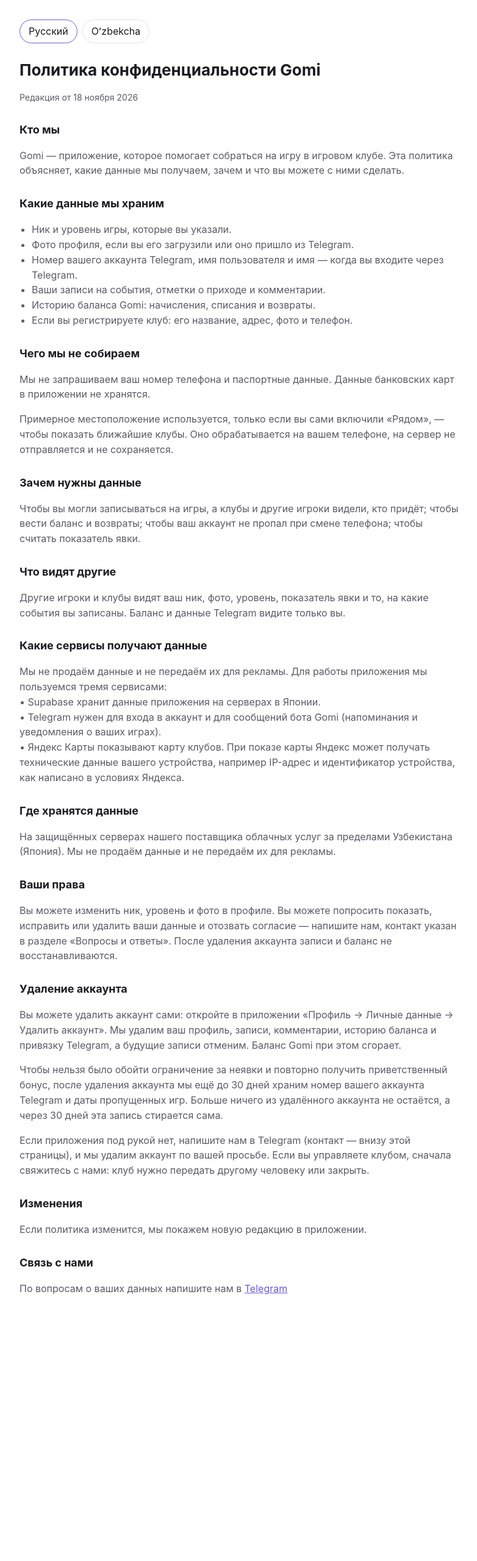
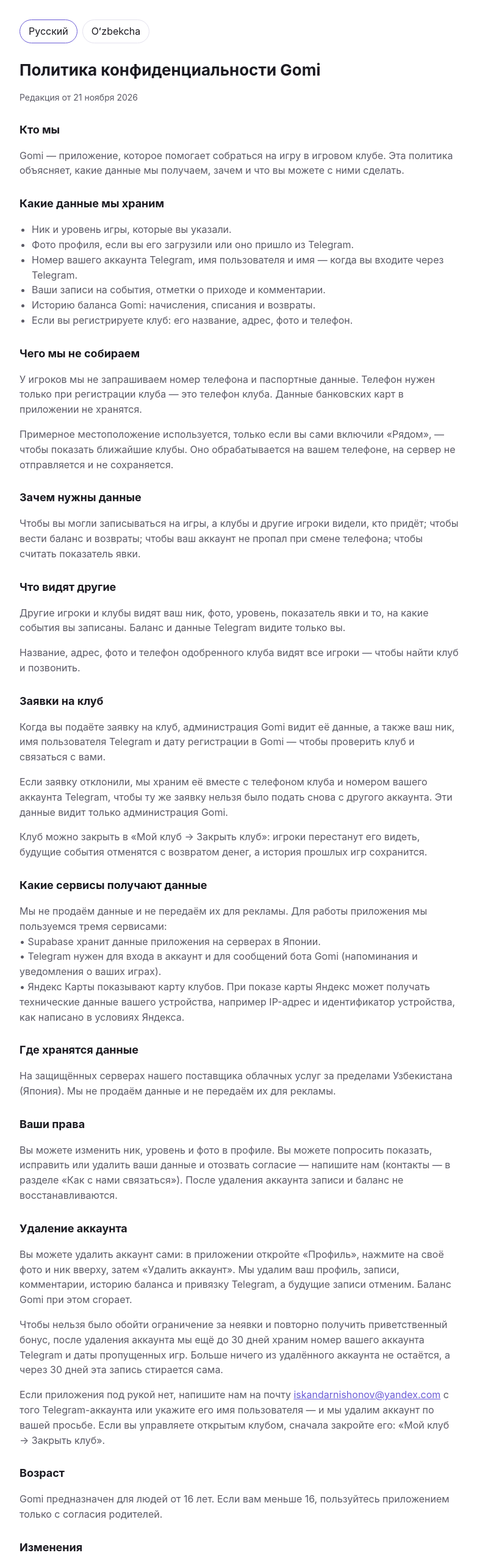
Before and after one commit to NishonovIskandar/gomi-site, a plain HTML site: page privacy/index.html in a window 1280 px wide. Shown: the top 2560 px of the page at 61% size, without its empty margins (248-1030 px from the left). Before the commit the page ends 2205 px from the top, so only its background shows below. Drawn offline with Linux system fonts and the light colour scheme.

Commit message:
Privacy policy: edition of 21 November 2026 (support email, club applications, age)

```diff
--- a/privacy/index.html
+++ b/privacy/index.html
@@ -37,7 +37,7 @@
 <body>
 <section id="uz" lang="uz">
 <h1>Gomi maxfiylik siyosati</h1>
-<p class="meta">2026-yil 18-noyabr tahriri</p>
+<p class="meta">2026-yil 21-noyabr tahriri</p>
 <h2>Biz kimmiz</h2>
 <p>Gomi — oʻyin klubida oʻyinga yigʻilishga yordam beradigan ilova. Ushbu siyosat qanday maʼlumotlarni olishimizni, nima uchun va ular bilan nima qila olishingizni tushuntiradi.</p>
 <h2>Qanday maʼlumotlarni saqlaymiz</h2>
@@ -50,31 +50,38 @@
 <li>Klub roʻyxatdan oʻtkazsangiz: uning nomi, manzili, rasmi va telefoni.</li>
 </ul>
 <h2>Nimalarni yigʻmaymiz</h2>
-<p>Biz telefon raqamingizni va pasport maʼlumotlaringizni soʻramaymiz. Bank kartasi maʼlumotlari ilovada saqlanmaydi.</p>
+<p>Oʻyinchilardan telefon raqami va pasport maʼlumotlarini soʻramaymiz. Telefon faqat klubni roʻyxatdan oʻtkazishda kerak — bu klub telefoni. Bank kartasi maʼlumotlari ilovada saqlanmaydi.</p>
 <p>Taxminiy joylashuv faqat oʻzingiz «Yaqinda» ni yoqqaningizda — eng yaqin klublarni koʻrsatish uchun ishlatiladi. U telefoningizda qayta ishlanadi, serverga yuborilmaydi va saqlanmaydi.</p>
 <h2>Maʼlumotlar nima uchun kerak</h2>
 <p>Oʻyinlarga yozilishingiz, klublar va boshqa oʻyinchilar kim kelishini koʻrishi uchun; balans va qaytarishlarni yuritish uchun; telefon almashtirganda akkauntingiz yoʻqolmasligi uchun; kelish koʻrsatkichini hisoblash uchun.</p>
 <h2>Boshqalar nimani koʻradi</h2>
 <p>Boshqa oʻyinchilar va klublar nikingiz, rasmingiz, darajangiz, kelish koʻrsatkichingiz va qaysi tadbirlarga yozilganingizni koʻradi. Balans va Telegram maʼlumotlarini faqat siz koʻrasiz.</p>
+<p>Tasdiqlangan klubning nomi, manzili, rasmi va telefonini barcha oʻyinchilar koʻradi — klubni topish va qoʻngʻiroq qilish uchun.</p>
+<h2>Klub arizalari</h2>
+<p>Klub arizasini topshirganingizda Gomi maʼmuriyati uning maʼlumotlarini, shuningdek nikingiz, Telegram foydalanuvchi nomingiz va Gomi da roʻyxatdan oʻtgan sanangizni koʻradi — klubni tekshirish va siz bilan bogʻlanish uchun.</p>
+<p>Ariza rad etilsa, uni klub telefoni va Telegram akkauntingiz raqami bilan birga saqlaymiz — xuddi shu arizani boshqa akkauntdan qayta topshirib boʻlmasligi uchun. Bu maʼlumotlarni faqat Gomi maʼmuriyati koʻradi.</p>
+<p>Klubni «Klubim → Klubni yopish» orqali yopish mumkin: oʻyinchilar uni koʻrmay qoladi, kelgusi tadbirlar pul qaytarilib bekor qilinadi, oʻtgan oʻyinlar tarixi saqlanadi.</p>
 <h2>Qaysi xizmatlar maʼlumot oladi</h2>
 <p>Biz maʼlumotlarni sotmaymiz va reklama uchun bermaymiz. Ilova ishlashi uchun uchta xizmatdan foydalanamiz:<br>• Supabase ilova maʼlumotlarini Yaponiyadagi serverlarda saqlaydi.<br>• Telegram akkauntga kirish va Gomi botining xabarlari (oʻyinlaringiz haqida eslatmalar va bildirishnomalar) uchun kerak.<br>• Yandex Xaritalar klublar xaritasini koʻrsatadi. Xarita koʻrsatilganda Yandex qurilmangizning texnik maʼlumotlarini, masalan IP-manzil va qurilma identifikatorini olishi mumkin, bu Yandex shartlarida yozilgan.</p>
 <h2>Maʼlumotlar qayerda saqlanadi</h2>
 <p>Bulut xizmatlari yetkazib beruvchimizning Oʻzbekistondan tashqaridagi (Yaponiya) himoyalangan serverlarida. Biz maʼlumotlarni sotmaymiz va reklama uchun bermaymiz.</p>
 <h2>Sizning huquqlaringiz</h2>
-<p>Profilda nik, daraja va rasmni oʻzgartirishingiz mumkin. Maʼlumotlaringizni koʻrsatish, tuzatish yoki oʻchirishni soʻrashingiz va roziligingizni qaytarib olishingiz mumkin — bizga yozing, kontakt «Savol-javoblar» boʻlimida. Akkaunt oʻchirilgach, yozilishlar va balans tiklanmaydi.</p>
+<p>Profilda nik, daraja va rasmni oʻzgartirishingiz mumkin. Maʼlumotlaringizni koʻrsatish, tuzatish yoki oʻchirishni soʻrashingiz va roziligingizni qaytarib olishingiz mumkin — bizga yozing (aloqa «Biz bilan aloqa» boʻlimida). Akkaunt oʻchirilgach, yozilishlar va balans tiklanmaydi.</p>
 <h2>Akkauntni oʻchirish</h2>
-<p>Akkauntni oʻzingiz oʻchirishingiz mumkin: ilovada «Profil → Shaxsiy maʼlumotlar → Akkauntni oʻchirish» ni oching. Profilingiz, yozilishlaringiz, izohlaringiz, balans tarixi va Telegram bogʻlanishi oʻchiriladi, kelgusi yozilishlar bekor qilinadi. Gomi balansi yoʻqoladi.</p>
+<p>Akkauntni oʻzingiz oʻchirishingiz mumkin: ilovada «Profil» ni oching, yuqoridagi rasmingiz va nikingizni bosing, soʻng «Akkauntni oʻchirish». Profilingiz, yozilishlaringiz, izohlaringiz, balans tarixi va Telegram bogʻlanishi oʻchiriladi, kelgusi yozilishlar bekor qilinadi. Gomi balansi yoʻqoladi.</p>
 <p>Kelmaganlik uchun cheklovni aylanib oʻtishning va xush kelibsiz bonusini qayta olishning oldini olish uchun akkaunt oʻchirilgach Telegram akkauntingiz raqami va oʻtkazib yuborilgan oʻyinlar sanalarini yana 30 kungacha saqlaymiz. Oʻchirilgan akkauntdan boshqa hech narsa qolmaydi, 30 kundan keyin bu yozuv oʻzi oʻchadi.</p>
-<p>Ilova qoʻlingizda boʻlmasa, bizga Telegramda yozing (aloqa — bu sahifaning pastida), akkauntni soʻrovingiz boʻyicha oʻchiramiz. Klubni boshqarsangiz, avval biz bilan bogʻlaning: klubni boshqa odamga topshirish yoki yopish kerak.</p>
+<p>Ilova qoʻlingizda boʻlmasa, <a href="mailto:iskandarnishonov@yandex.com">iskandarnishonov@yandex.com</a> pochtasiga Telegram foydalanuvchi nomingizni yozing — akkauntni soʻrovingiz boʻyicha oʻchiramiz. Ochiq klubni boshqarsangiz, avval uni yoping: «Klubim → Klubni yopish».</p>
+<h2>Yosh</h2>
+<p>Gomi 16 yoshdan katta odamlar uchun moʻljallangan. 16 yoshga toʻlmagan boʻlsangiz, ilovadan faqat ota-onangiz roziligi bilan foydalaning.</p>
 <h2>Oʻzgarishlar</h2>
 <p>Siyosat oʻzgarsa, yangi tahririni ilovada koʻrsatamiz.</p>
 <h2>Biz bilan aloqa</h2>
-<p>Maʼlumotlaringiz boʻyicha savollar uchun bizga yozing: <a href="https://t.me/+8QAkMrvB_4U5Zjli">Telegram</a></p>
+<p>Pochta: <a href="mailto:iskandarnishonov@yandex.com">iskandarnishonov@yandex.com</a><br>Telegram: <a href="https://t.me/+8QAkMrvB_4U5Zjli">https://t.me/+8QAkMrvB_4U5Zjli</a></p>
 </section>
 
 <section id="ru" lang="ru">
 <h1>Политика конфиденциальности Gomi</h1>
-<p class="meta">Редакция от 18 ноября 2026</p>
+<p class="meta">Редакция от 21 ноября 2026</p>
 <h2>Кто мы</h2>
 <p>Gomi — приложение, которое помогает собраться на игру в игровом клубе. Эта политика объясняет, какие данные мы получаем, зачем и что вы можете с ними сделать.</p>
 <h2>Какие данные мы храним</h2>
@@ -87,26 +94,33 @@
 <li>Если вы регистрируете клуб: его название, адрес, фото и телефон.</li>
 </ul>
 <h2>Чего мы не собираем</h2>
-<p>Мы не запрашиваем ваш номер телефона и паспортные данные. Данные банковских карт в приложении не хранятся.</p>
+<p>У игроков мы не запрашиваем номер телефона и паспортные данные. Телефон нужен только при регистрации клуба — это телефон клуба. Данные банковских карт в приложении не хранятся.</p>
 <p>Примерное местоположение используется, только если вы сами включили «Рядом», — чтобы показать ближайшие клубы. Оно обрабатывается на вашем телефоне, на сервер не отправляется и не сохраняется.</p>
 <h2>Зачем нужны данные</h2>
 <p>Чтобы вы могли записываться на игры, а клубы и другие игроки видели, кто придёт; чтобы вести баланс и возвраты; чтобы ваш аккаунт не пропал при смене телефона; чтобы считать показатель явки.</p>
 <h2>Что видят другие</h2>
 <p>Другие игроки и клубы видят ваш ник, фото, уровень, показатель явки и то, на какие события вы записаны. Баланс и данные Telegram видите только вы.</p>
+<p>Название, адрес, фото и телефон одобренного клуба видят все игроки — чтобы найти клуб и позвонить.</p>
+<h2>Заявки на клуб</h2>
+<p>Когда вы подаёте заявку на клуб, администрация Gomi видит её данные, а также ваш ник, имя пользователя Telegram и дату регистрации в Gomi — чтобы проверить клуб и связаться с вами.</p>
+<p>Если заявку отклонили, мы храним её вместе с телефоном клуба и номером вашего аккаунта Telegram, чтобы ту же заявку нельзя было подать снова с другого аккаунта. Эти данные видит только администрация Gomi.</p>
+<p>Клуб можно закрыть в «Мой клуб → Закрыть клуб»: игроки перестанут его видеть, будущие события отменятся с возвратом денег, а история прошлых игр сохранится.</p>
 <h2>Какие сервисы получают данные</h2>
 <p>Мы не продаём данные и не передаём их для рекламы. Для работы приложения мы пользуемся тремя сервисами:<br>• Supabase хранит данные приложения на серверах в Японии.<br>• Telegram нужен для входа в аккаунт и для сообщений бота Gomi (напоминания и уведомления о ваших играх).<br>• Яндекс Карты показывают карту клубов. При показе карты Яндекс может получать технические данные вашего устройства, например IP-адрес и идентификатор устройства, как написано в условиях Яндекса.</p>
 <h2>Где хранятся данные</h2>
 <p>На защищённых серверах нашего поставщика облачных услуг за пределами Узбекистана (Япония). Мы не продаём данные и не передаём их для рекламы.</p>
 <h2>Ваши права</h2>
-<p>Вы можете изменить ник, уровень и фото в профиле. Вы можете попросить показать, исправить или удалить ваши данные и отозвать согласие — напишите нам, контакт указан в разделе «Вопросы и ответы». После удаления аккаунта записи и баланс не восстанавливаются.</p>
+<p>Вы можете изменить ник, уровень и фото в профиле. Вы можете попросить показать, исправить или удалить ваши данные и отозвать согласие — напишите нам (контакты — в разделе «Как с нами связаться»). После удаления аккаунта записи и баланс не восстанавливаются.</p>
 <h2>Удаление аккаунта</h2>
-<p>Вы можете удалить аккаунт сами: откройте в приложении «Профиль → Личные данные → Удалить аккаунт». Мы удалим ваш профиль, записи, комментарии, историю баланса и привязку Telegram, а будущие записи отменим. Баланс Gomi при этом сгорает.</p>
+<p>Вы можете удалить аккаунт сами: в приложении откройте «Профиль», нажмите на своё фото и ник вверху, затем «Удалить аккаунт». Мы удалим ваш профиль, записи, комментарии, историю баланса и привязку Telegram, а будущие записи отменим. Баланс Gomi при этом сгорает.</p>
 <p>Чтобы нельзя было обойти ограничение за неявки и повторно получить приветственный бонус, после удаления аккаунта мы ещё до 30 дней храним номер вашего аккаунта Telegram и даты пропущенных игр. Больше ничего из удалённого аккаунта не остаётся, а через 30 дней эта запись стирается сама.</p>
-<p>Если приложения под рукой нет, напишите нам в Telegram (контакт — внизу этой страницы), и мы удалим аккаунт по вашей просьбе. Если вы управляете клубом, сначала свяжитесь с нами: клуб нужно передать другому человеку или закрыть.</p>
+<p>Если приложения под рукой нет, напишите нам на почту <a href="mailto:iskandarnishonov@yandex.com">iskandarnishonov@yandex.com</a> с того Telegram-аккаунта или укажите его имя пользователя — и мы удалим аккаунт по вашей просьбе. Если вы управляете открытым клубом, сначала закройте его: «Мой клуб → Закрыть клуб».</p>
+<h2>Возраст</h2>
+<p>Gomi предназначен для людей от 16 лет. Если вам меньше 16, пользуйтесь приложением только с согласия родителей.</p>
 <h2>Изменения</h2>
 <p>Если политика изменится, мы покажем новую редакцию в приложении.</p>
-<h2>Связь с нами</h2>
-<p>По вопросам о ваших данных напишите нам в <a href="https://t.me/+8QAkMrvB_4U5Zjli">Telegram</a></p>
+<h2>Как с нами связаться</h2>
+<p>Почта: <a href="mailto:iskandarnishonov@yandex.com">iskandarnishonov@yandex.com</a><br>Telegram: <a href="https://t.me/+8QAkMrvB_4U5Zjli">https://t.me/+8QAkMrvB_4U5Zjli</a></p>
 </section>
 
 <nav><a href="#ru">Русский</a><a href="#uz">Oʻzbekcha</a></nav>
```
